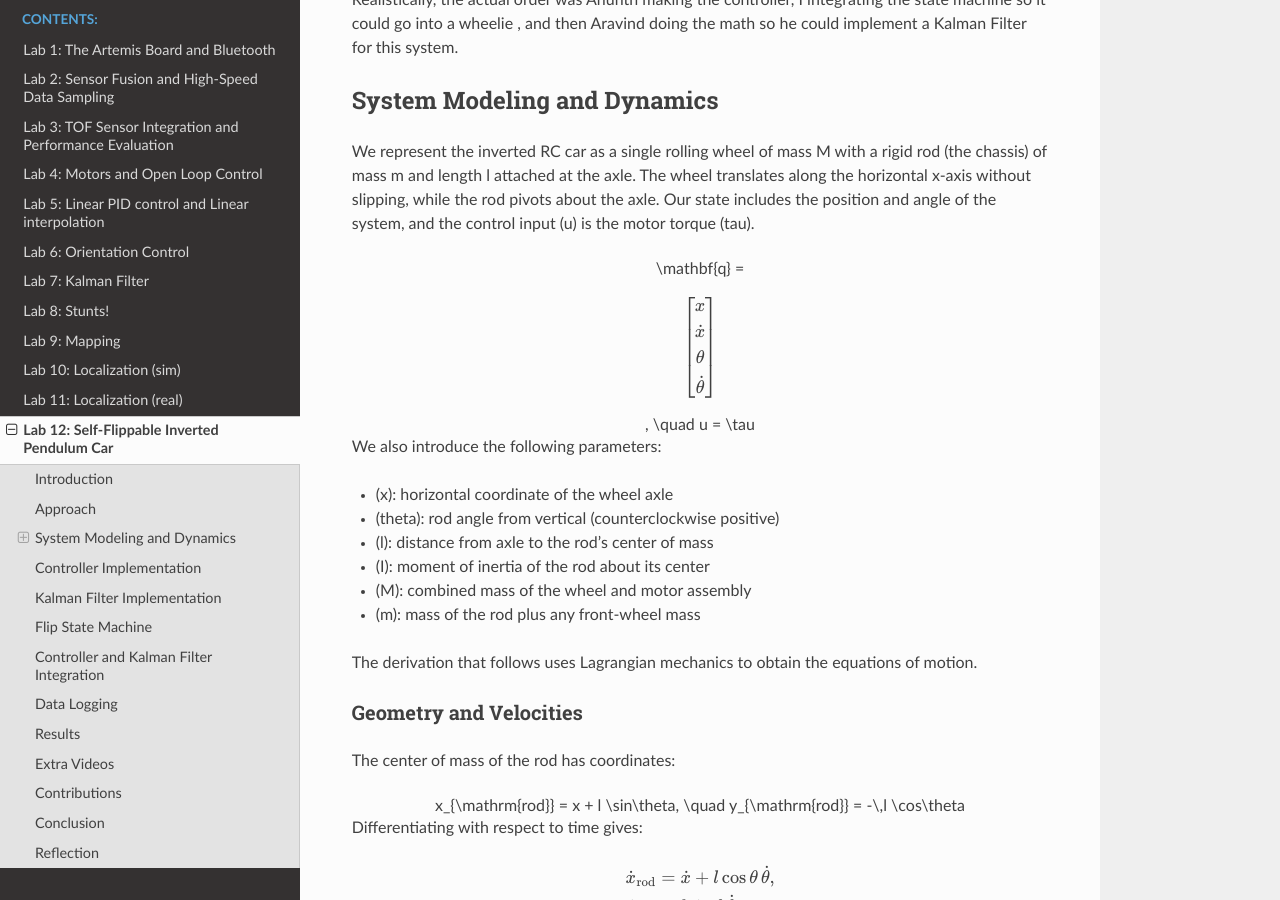
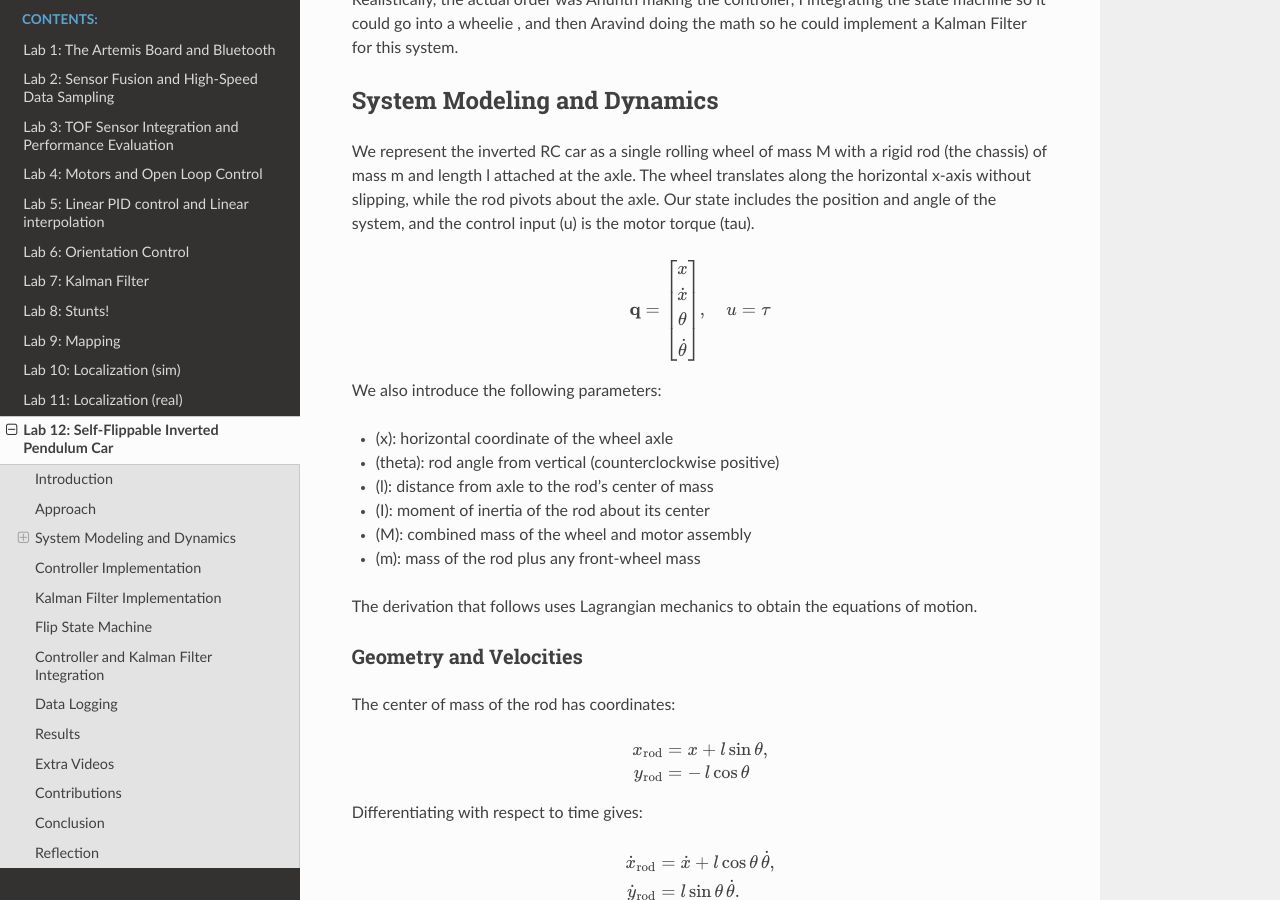
Before and after one commit to nskatti1/Fast-Robots, a Sphinx documentation site: the page built from docs/lab12.rst, in a window 1280 px wide and 900 px high, scrolled down 1388 px. Built offline with Sphinx 7.4.7 and the Read the Docs theme 3.1.0, drawn with Linux system fonts in a browser that asks for light colours; pages that are not in the unit, such as notebooks, are missing from menus.

Commit message:
Update lab12.rst

```diff
--- a/docs/lab12.rst
+++ b/docs/lab12.rst
@@ -33,12 +33,10 @@ System Modeling and Dynamics
 We represent the inverted RC car as a single rolling wheel of mass M with a rigid rod (the chassis) of mass m and length l attached at the axle. The wheel translates along the horizontal x‑axis without slipping, while the rod pivots about the axle.  Our state includes the position and angle of the system, and the control input \(u\) is the motor torque \(\tau\).
 
 .. math::
-   :nowrap:
 
    \mathbf{q} = \begin{bmatrix}
      x \\ \dot{x} \\ \theta \\ \dot{\theta}
    \end{bmatrix}, \quad u = \tau
-
 We also introduce the following parameters:
 
 * \(x\): horizontal coordinate of the wheel axle
@@ -56,10 +54,11 @@ Geometry and Velocities
 The center of mass of the rod has coordinates:
 
 .. math::
-   :nowrap:
 
-   x_{\mathrm{rod}} = x + l \sin\theta, \quad
-   y_{\mathrm{rod}} = -\,l \cos\theta
+   \begin{aligned}
+     x_{\mathrm{rod}} &= x + l \sin\theta,\\
+     y_{\mathrm{rod}} &= -\,l \cos\theta
+   \end{aligned}
 
 Differentiating with respect to time gives:
 
```
